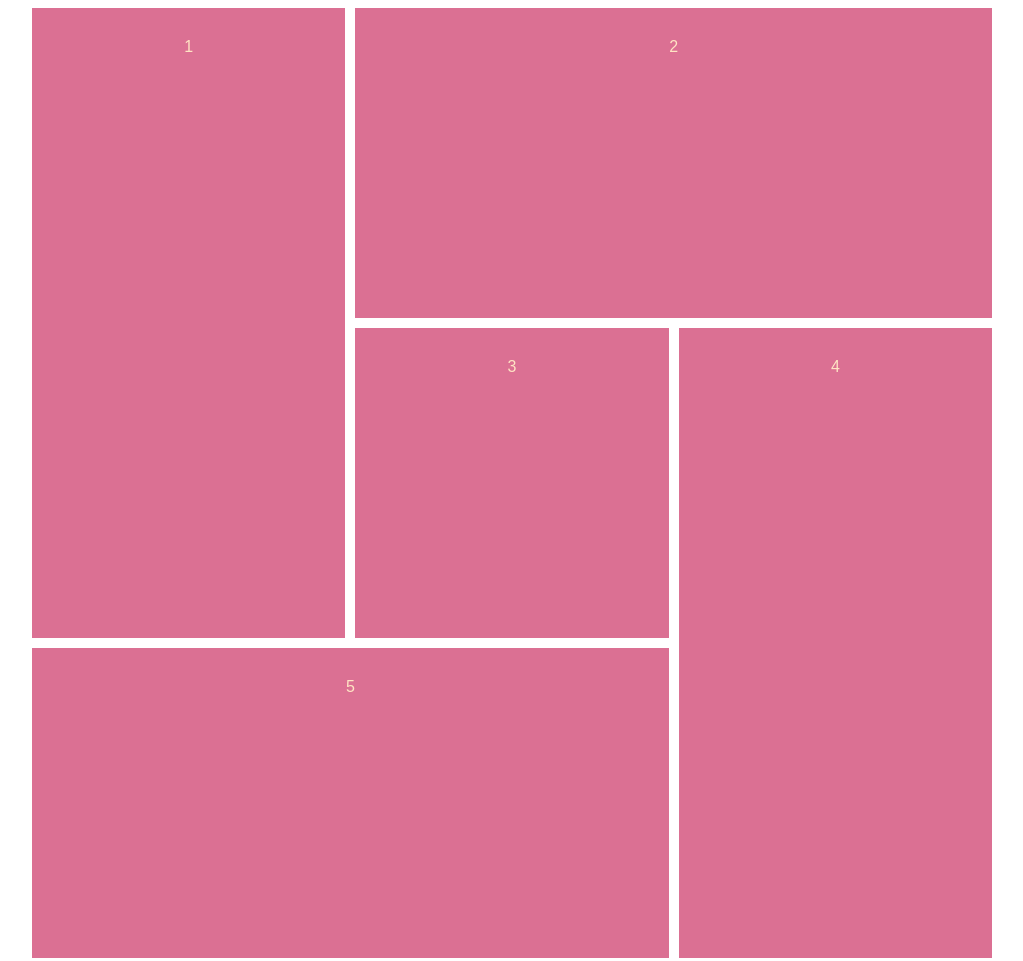
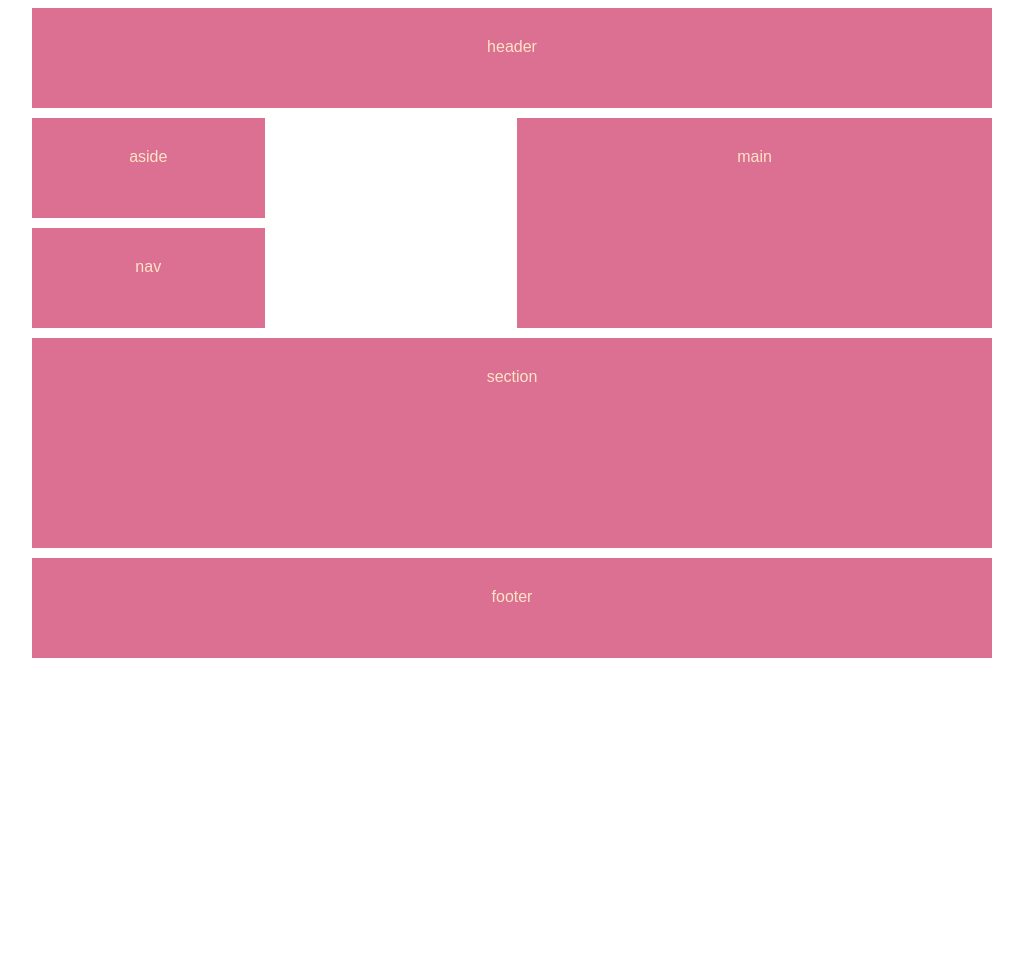
Before and after one commit to dariaria/css-grid, a plain HTML site: page index.html in a window 1280 px wide. Shown: the top 961 px of the page, without its empty margins (128-1151 px from the left). After the commit the page ends 800 px from the top, so only its background shows below. Drawn offline with Linux system fonts and the light colour scheme.

Commit message:
grid areas

```diff
--- a/index.html
+++ b/index.html
@@ -19,51 +19,56 @@ body{
 
 #content{
 
-    grid-template-columns: repeat(6, 1fr);
-    grid-auto-rows: minmax(150px, auto);
-    grid-gap:10px;
+
     display:grid;
     max-width: 960px;
     margin: 0 auto;
+    grid-auto-rows: minmax(100px, auto);
+    grid-template-columns: repeat(4, 1fr);
+    grid-gap: 10px;
+    grid-template-areas:
 
+    "header header header header"
+    "aside . main main"
+    "nav . main main"
+    "section section section section"
+    "section section section section"
+    "footer footer footer footer";
 
 }
 
-#content div {
+
+#content > * {
 
     background: palevioletred;
     padding: 30px;
 }
 
 
-.one{
-    grid-column: 1 / 3;
-    grid-row: 1 / 5;
-
+header{
+    grid-area:header;
 }
 
-.two{
-
-    grid-column: 3 / 7;
-    grid-row: 1 / 3;
-
+main{
+    grid-area:main;
 }
 
-.three{
-    grid-column: 3 / 5;
-    grid-row: 3 / 5;
+
+section{
+    grid-area:section;
 }
 
-.four{
-    grid-column: 5 / 7;
-    grid-row: 3 / 7;
+aside{
+    grid-area:aside;
 }
 
-.five{
-    grid-column: 1 / 5;
-    grid-row: 5/ 7;
+nav{
+    grid-area:nav;
 }
 
+footer{
+    grid-area:footer;
+}
 
 
 </style>
@@ -74,14 +79,12 @@ body{
 
 <div id="content">
 
-
-<div class="one">1</div>
-<div class="two">2</div>
-<div class="three">3</div>
-<div class="four">4</div>
-<div class="five">5</div>
-<div class="six">6</div>
-
+<header>header</header>
+<main>main</main>
+<section>section</section>
+<aside>aside</aside>
+<nav>nav</nav>
+<footer>footer</footer>
 
 </div>
 
```
